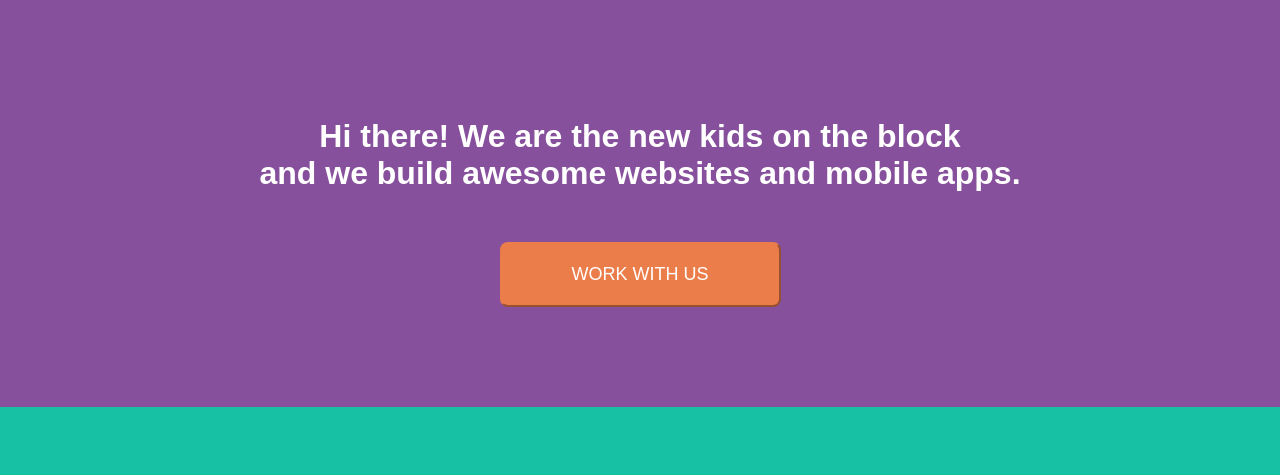
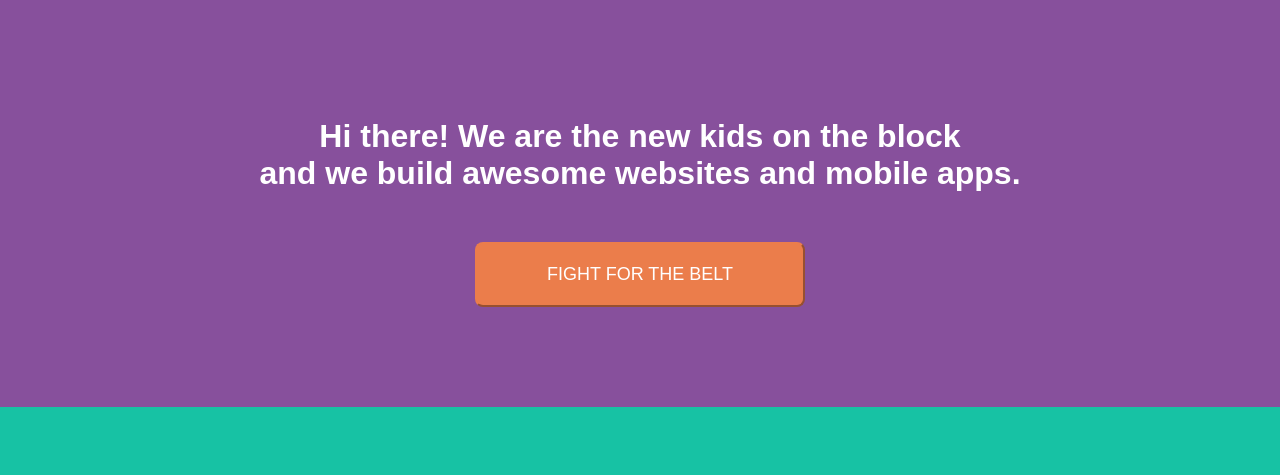
Before and after one commit to equinox08/Cuda, a plain HTML site: page Project1/project1.html in a window 1280 px wide. Shown: the part 138-613 px from the top of the page. Drawn offline with Linux system fonts and the light colour scheme.

Commit message:
Add files via upload

```diff
--- a/Project1/project1.html
+++ b/Project1/project1.html
@@ -5,6 +5,8 @@
       <meta charset="utf-8" name="viewport" content="width=device-width"/>
       <title> First project</title>
       <link rel="stylesheet" type="text/css" href="project1css.css">
+
+
     </head>
 
     <body>
@@ -40,7 +42,7 @@
                <h1>Hi there! We are the new kids on the block </br>
                     and we build awesome websites and mobile apps.</h1>
 
-                    <button>WORK WITH US</button>
+                    <button onclick="fight();">FIGHT FOR THE BELT</button>
 
 
        </div>
@@ -428,4 +430,6 @@
            </div>
 
        </footer>
+
+       <script type="text/javascript" src="project1js.js"></script>
     </body>
```
